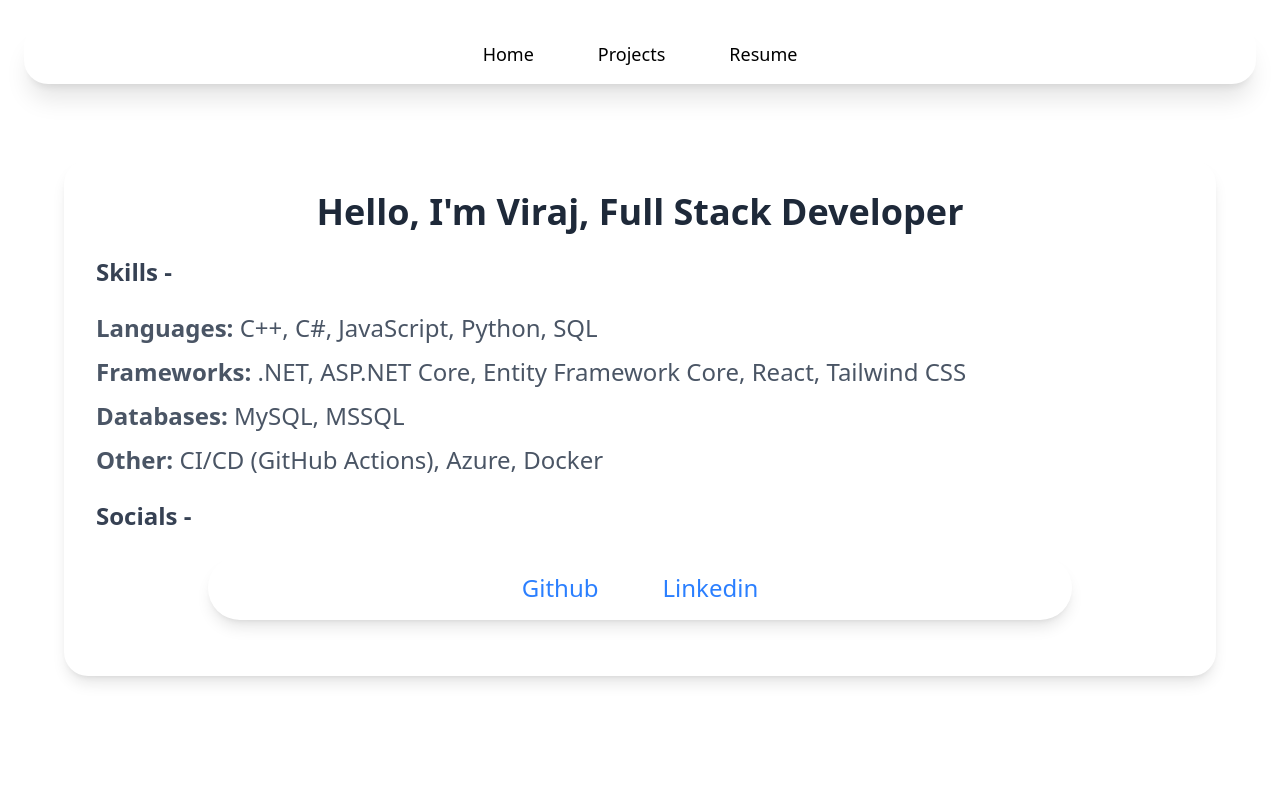
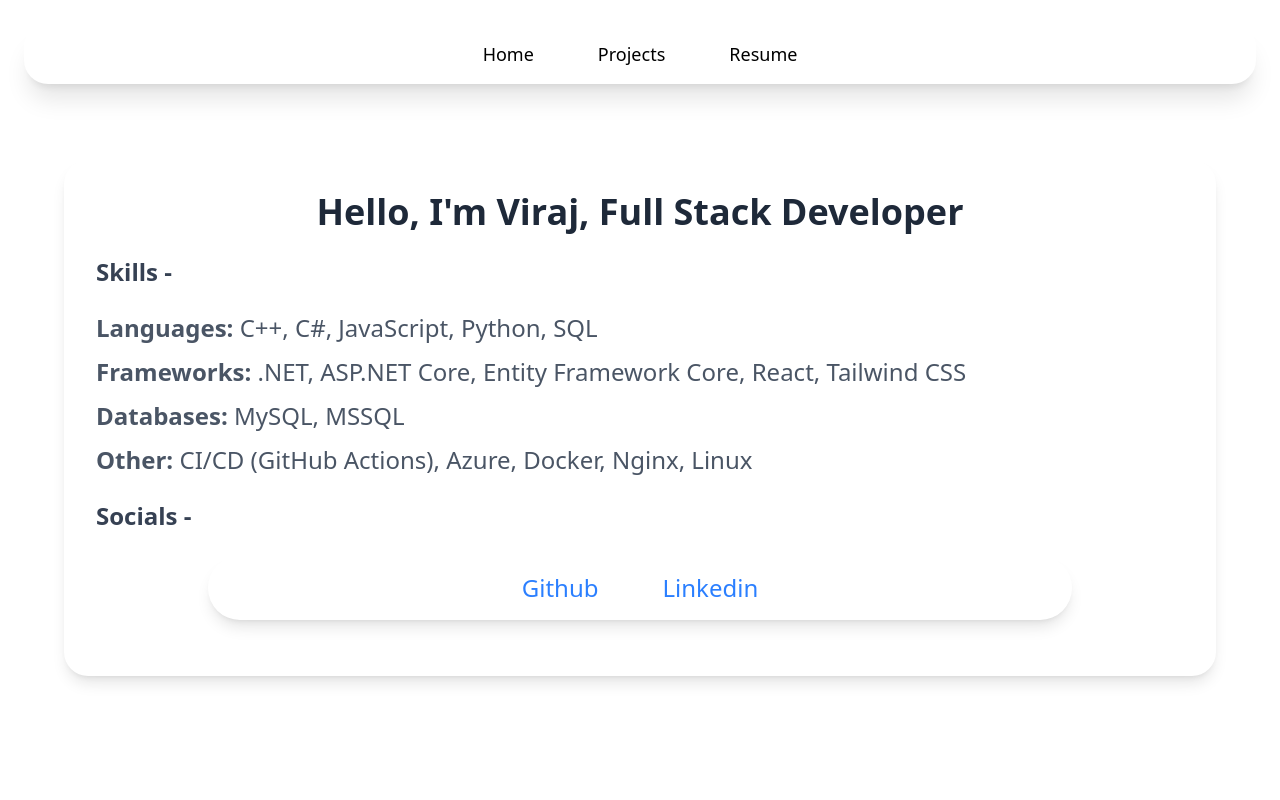
Before and after one commit to Viraj2313/portfolio, a React (Vite) app: page / in a window 1280 px wide. Shown: the top 800 px of the page. Built offline with nearby package versions, Linux system fonts and the light colour scheme.

Commit message:
changes on home page

```diff
--- a/src/pages/Home.jsx
+++ b/src/pages/Home.jsx
@@ -26,7 +26,7 @@ const Home = () => {
             </h3>
             <h3 className="text-xl md:text-2xl text-gray-600">
               <span className="font-semibold">Other:</span> CI/CD (GitHub
-              Actions), Azure, Docker
+              Actions), Azure, Docker, Nginx, Linux
             </h3>
           </div>
 
```
